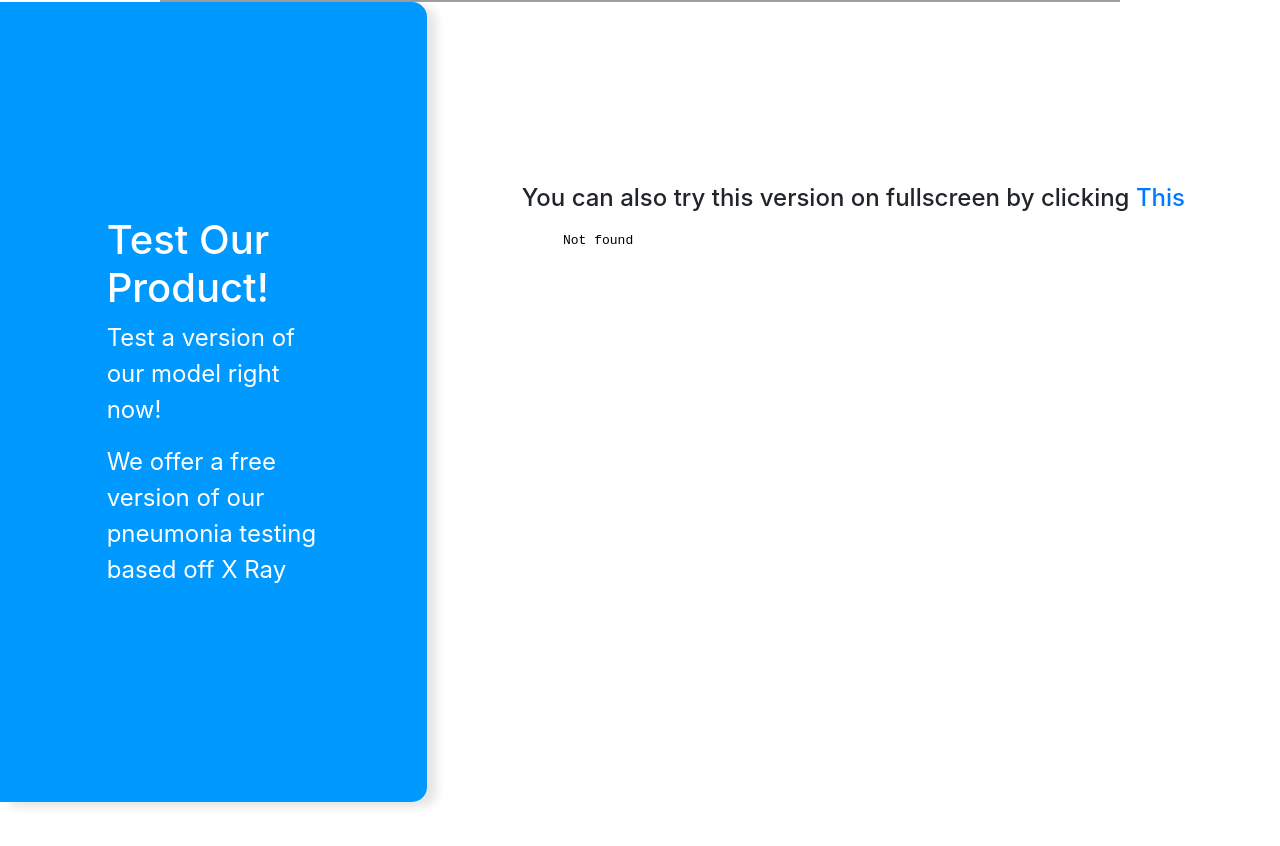
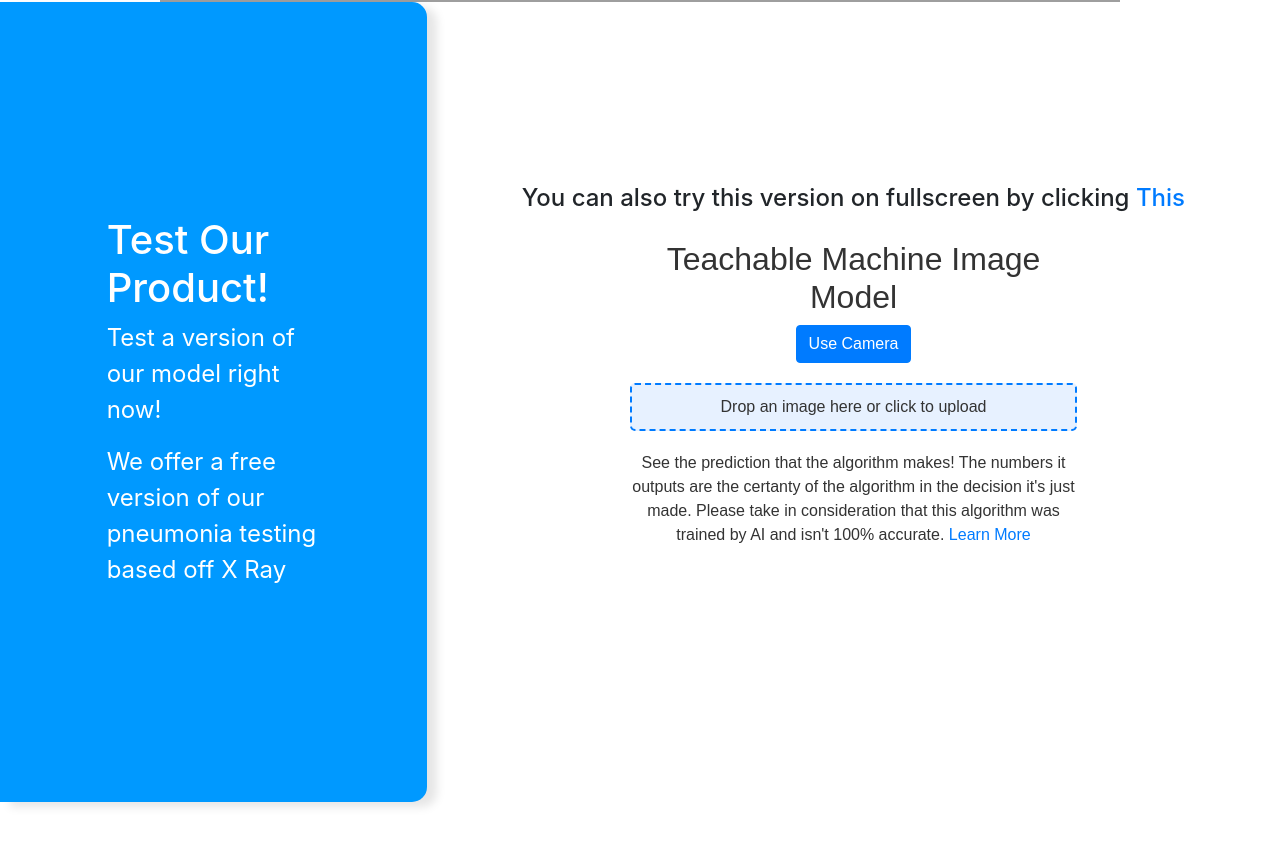
Before and after one commit to umapessoa10/aidoctor, a plain HTML site: page index.html in a window 1280 px wide. Shown: the part 820-1666 px from the top of the page. Drawn offline with nearby package versions, Linux system fonts and the light colour scheme; the site is published under a folder, as on GitHub Pages, so addresses that start at the root find nothing; grey boxes are pictures that could not be loaded.

Commit message:
Update index.html

```diff
--- a/index.html
+++ b/index.html
@@ -276,7 +276,7 @@
         </div>
         <div class="description">
             <h4>You can also try this version on fullscreen by clicking <a href="/test.html">This</a></h2>
-            <iframe src="/test.html" frameborder="0"></iframe>
+            <iframe src="./test.html" frameborder="0"></iframe>
         </div>
 
 
```
